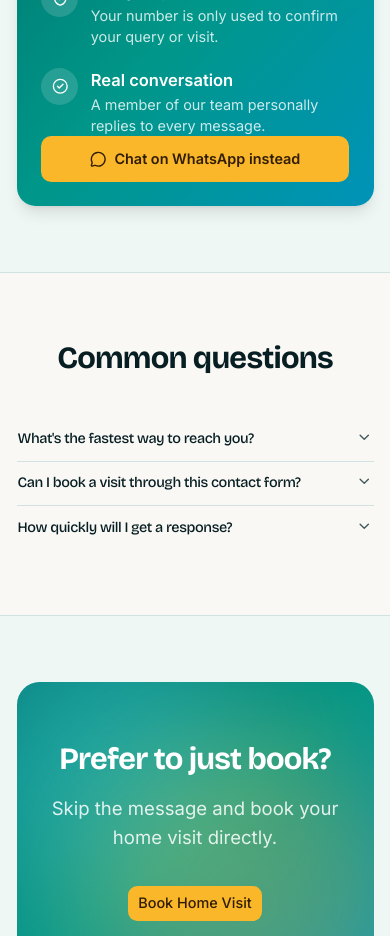
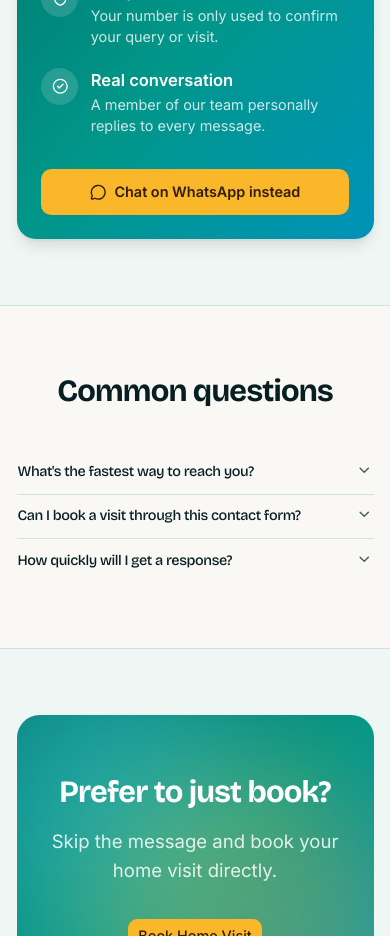
Before and after one commit to careatyourcomfort/careatyourcomfort-doctor-website, a Next.js app: page /contact in a window 390 px wide. Shown: the part 2260-3196 px from the top of the page. Built offline with nearby package versions, Linux system fonts and the light colour scheme; no server answers.

Commit message:
fully updated

```diff
--- a/src/app/contact/page.tsx
+++ b/src/app/contact/page.tsx
@@ -184,7 +184,7 @@ export default function ContactPage() {
                       href={whatsappChatUrl()}
                       target="_blank"
                       rel="noopener noreferrer"
-                      className="relative mt-auto flex w-full items-center justify-center gap-2 rounded-lg bg-highlight px-4 py-3 text-sm font-semibold text-highlight-foreground transition-colors hover:bg-highlight/90"
+                      className="relative mt-8 flex w-full items-center justify-center gap-2 rounded-lg bg-highlight px-4 py-3 text-sm font-semibold text-highlight-foreground transition-colors hover:bg-highlight/90 lg:mt-auto"
                     >
                       <MessageCircle className="size-4" />
                       Chat on WhatsApp instead
```
